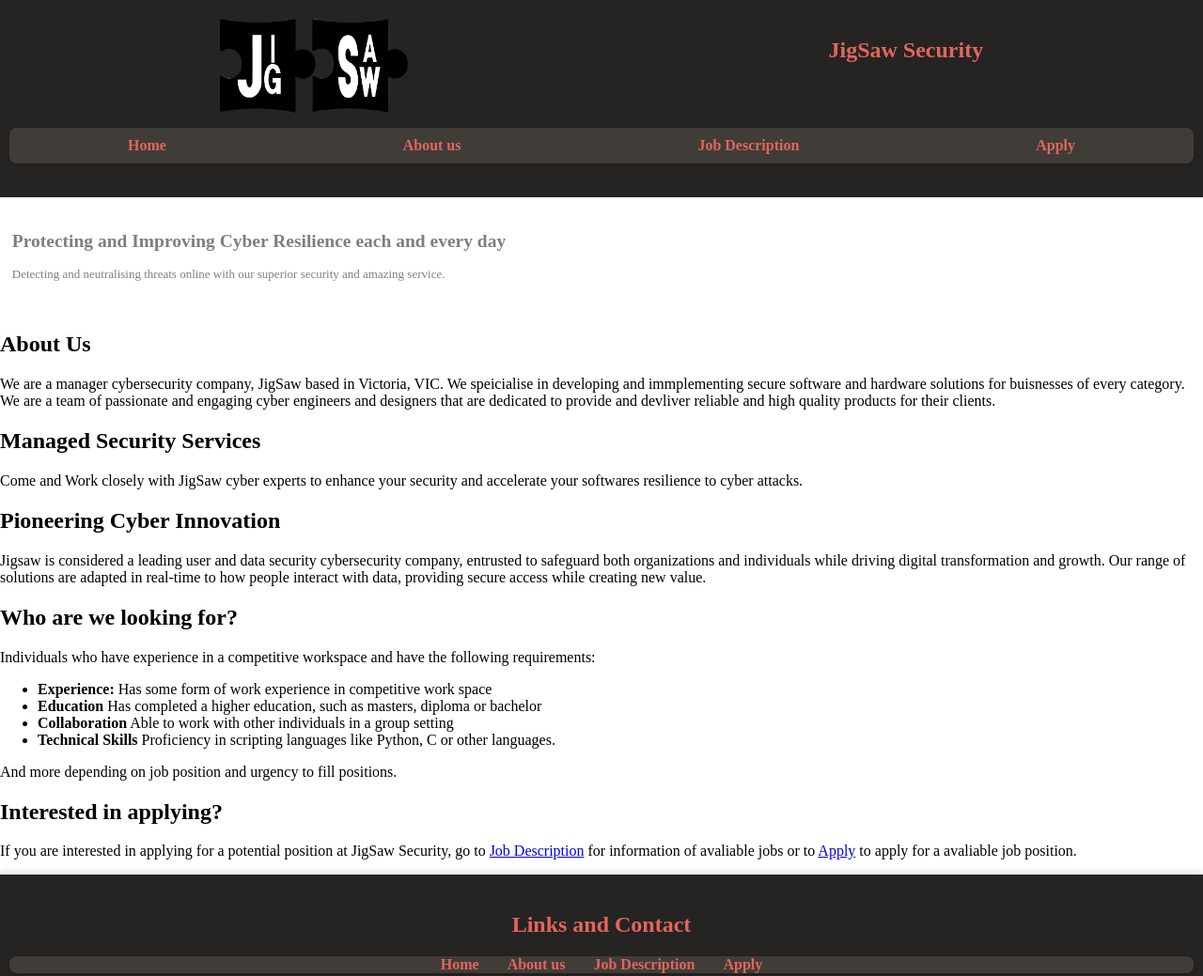
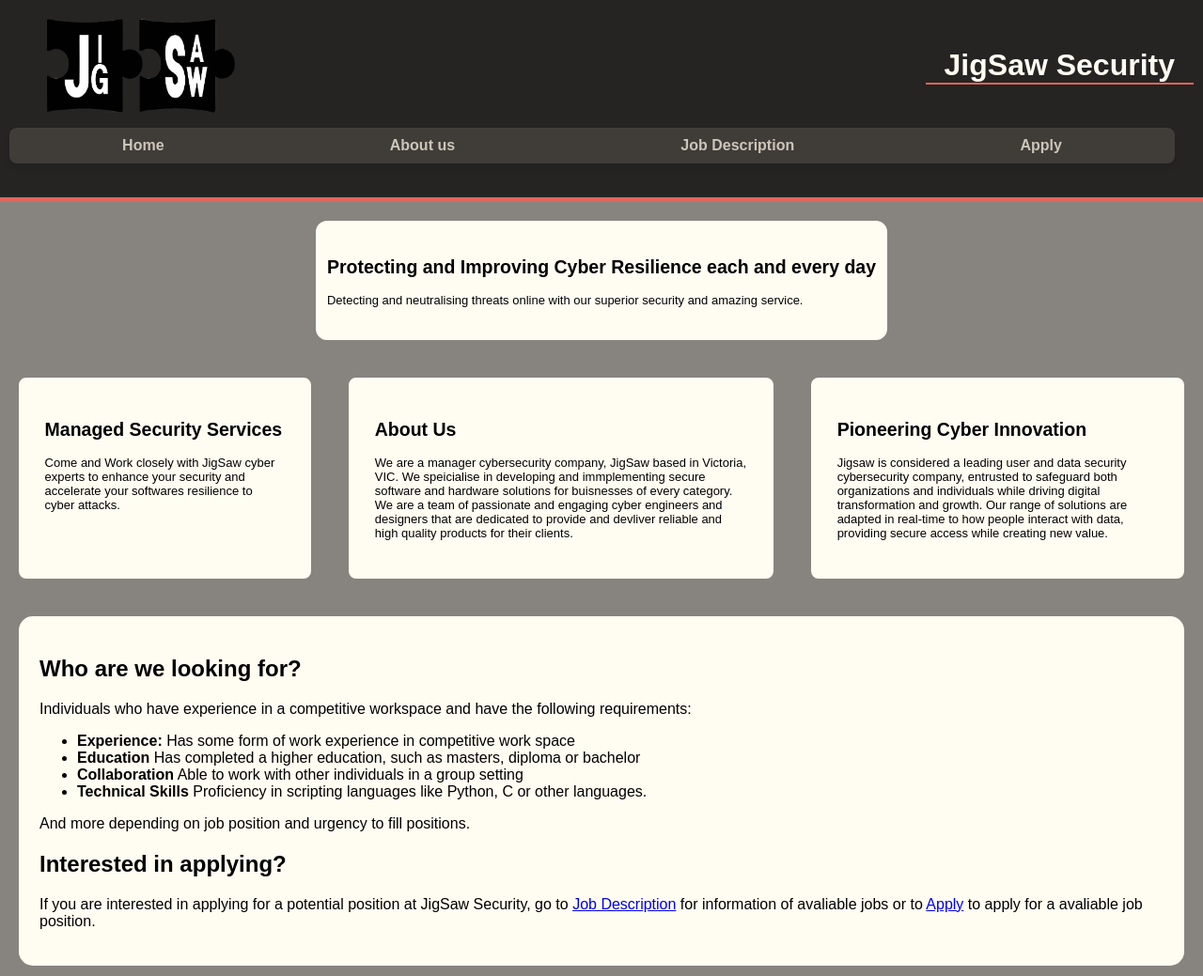
Before and after one commit to JoshThai/project1, a plain HTML site: page index.html in a window 1280 px wide. Shown: the top 1039 px of the page at 94% size. Drawn offline with Linux system fonts and the light colour scheme.

Commit message:
completing index csss

```diff
--- a/index.html
+++ b/index.html
@@ -20,7 +20,9 @@
   </head>
 
 
-   <body>
+
+
+  <body id="content">
       <section id="header">
            <header>
                <!--Uploading logo and header-->
@@ -37,31 +39,41 @@
            </nav>
        </section>
        <section id="brief">
-            <div id="info" class="brief_text">
+           <div id="info" class="BriefText">
                <h1>Protecting and Improving Cyber Resilience each and every day</h1>
                <p>Detecting and neutralising threats online with our superior security and amazing service.</p>
            </div>
       </section>
 
+
+       <section id="table">
+           <div class="side">
+               <!--Information about servies avaliable-->
+               <h2>Managed Security Services</h2>
+               <p>Come and Work closely with JigSaw cyber experts to enhance your security and accelerate your softwares resilience
+                   to cyber attacks.</p>
+           </div>
+           <div class="about">
                <!--About the company-->
                <h2>About Us</h2>
                <p>We are a manager cybersecurity company, JigSaw based in Victoria, VIC. We speicialise in developing and
                    immplementing secure software and hardware solutions for buisnesses of every category. We are a team of
                    passionate and engaging cyber engineers and designers that are dedicated to provide and devliver reliable
                    and high quality products for their clients.</p>
-        <!--Information about servies avaliable-->
-        <h2>Managed Security Services</h2>
-        <p>Come and Work closely with JigSaw cyber experts to enhance your security and accelerate your softwares resilience
-            to cyber attacks.</p>
-
+           </div>
+           <div class="side">
                <h2>Pioneering Cyber Innovation</h2>
                <p>Jigsaw is considered a leading user and data security cybersecurity company, entrusted to safeguard both organizations
                    and individuals while driving digital transformation and growth. Our range of solutions are adapted in real-time to how
                    people interact with data, providing secure access while creating new value.</p>
-
+           </div>
+       </section>
       <!--Short description about avaliable jobs-->
+      <section class="avaliable">
       <h2>Who are we looking for?</h2>
       <p>Individuals who have experience in a competitive workspace and have the following requirements: </p>
+
+
 
 
       <!--Unordered List for requirements-->
@@ -75,7 +87,7 @@
        <h2>Interested in applying?</h2>
        <p>If you are interested in applying for a potential position at JigSaw Security, go to <a href="job.html">Job Description</a> for
        information of avaliable jobs or to <a href="apply.html">Apply</a> to apply for a avaliable job position.</p>
-
+       </section>
       <!--Copyright link and email-->
       <section id="footer">
            <footer>
--- a/styles/styles.css
+++ b/styles/styles.css
@@ -1,23 +1,69 @@
+/*
+
+filename: Web Development Project
+
+author: Teagan O'Shannassy, Joshua Thai, Anna Sakaida & Tisung LIM
+
+created: 2/04/2025
+
+last modified: 9/04/2025
+
+description: css of the website
+
+*/
+
 
 /* Header style */
 #header {
     padding: 20px 10px;
     background-color: #252422;
-    color: #E3655B;
+    color: #FFFCF2;
+    border-bottom : 5px solid #E3655B;
+    color: #FFFCF2;
+    border-bottom : 5px solid #E3655B;
+}
+
+#header h1 {
+    font-size: 2em;
+    text-align: left;
+    color: #FFFCF2;
+    margin: 0;
+    border-bottom: 2.5px solid #E3655B;
+    padding: 0 20px;
+    display: inline-block;
 }
 
 header {
     display: flex;
-    justify-content: space-around;
-    list-style-type: none;
+    justify-content: space-between;
+    align-items: center;
+    justify-content: space-between;
+    align-items: center;
     padding: 0;
 }
+
+#header h1 {
+    font-size: 2em;
+    text-align: left;
+    color: #FFFCF2;
+    margin: 0;
+    border-bottom: 2.5px solid #E3655B;
+    padding: 0 20px;
+    display: inline-block;
+}
+
+
 nav {
     background-color: #403D39;
     box-shadow: 0px 4px 6px rgba(0, 0, 0, 0.1);
     border-radius: 8px;
+    margin-right: 20px;
+}
 
+#logo {
+    margin-left: 40px;
 }
+
 
 #header nav ul {
     display: flex;
@@ -34,13 +80,31 @@ nav {
 #header nav ul li a {
     text-decoration: none;
     font-weight: bold;
-    color: #E3655B;
+    color: #CCC5B9;
     padding: 20px 10px;
     border-radius: 8px;
 }
-body{
+
+body {
     margin: 0;
     padding: 0;
+    font-family: poppins, sans-serif;
+    background-color: #fffcf2;
+    font-family: poppins, sans-serif;
+    background-color: #fffcf2;
+}
+
+/* index styling */
+#content {
+    background-color:#87847f;
+}
+
+.BriefText, .about, .side, .avaliable {
+    background-color: #fffcf2;
+    border: 2px solid #fffcf2;
+    border-radius: 15px;
+    padding: 20px;
+    margin: 20px;
 }
 
 #brief{
@@ -50,31 +114,56 @@ body{
 
 #brief div{
     padding: 20px 10px;
+    border-radius: 12px;
+    font-size: small;
+    text-align: left;
+}
+
+.BriefText, .about, .side, .avaliable {
+    background-color: #fffcf2;
+    border: 2px solid #fffcf2;
+    border-radius: 15px;
+    padding: 20px;
+    margin: 20px;
+}
+
+#brief{
+    display: flex;
+    justify-content: center;
+}
+
+#brief div{
+    padding: 20px 10px;
+    border-radius: 12px;
+    font-size: small;
+    text-align: left;
+}
+
+#table {
+    display: flex;
+    justify-content: center;
+}
+
+#table div {
+    padding: 2%;
     border-radius: 8px;
     font-size: small;
-    min-width: 98%;
+    min-width: 20%;
 }
 
-#brief h2{
-    text-align: left;
-    color: #252422;
-}
-
-#info {
-    background-image: url(image/background.png);
-    background-repeat: no-repeat;
-    background-size: cover;
-    background-position: bottom;
-    opacity: 0.5; /* Adjusts the transparency: 0 is fully transparent, 1 is fully opaque */
-}
 
 /* Footer Styling */
 #footer {
+    width: 100%;
+    width: 100%;
     background-color: #252422;
-    color: #E3655B;
+    color: #fffcf2;
+    color: #fffcf2;
     padding: 20px 10px;
     text-align: center;
     box-shadow: 0px -4px 6px rgba(0, 0, 0, 0.1);
+    font-size: 0.75em;
+    font-size: 0.75em;
 }
 
 #footer nav ul {
@@ -89,7 +178,8 @@ body{
 }
 
 #footer nav ul li a {
-    color: #E3655B;
+    color: #ccc5b9;
+    color: #ccc5b9;
     text-decoration: none;
     font-weight: bold;
     transition: color 0.3s;
```
Lines whose indentation alone changed are shown as unchanged.
